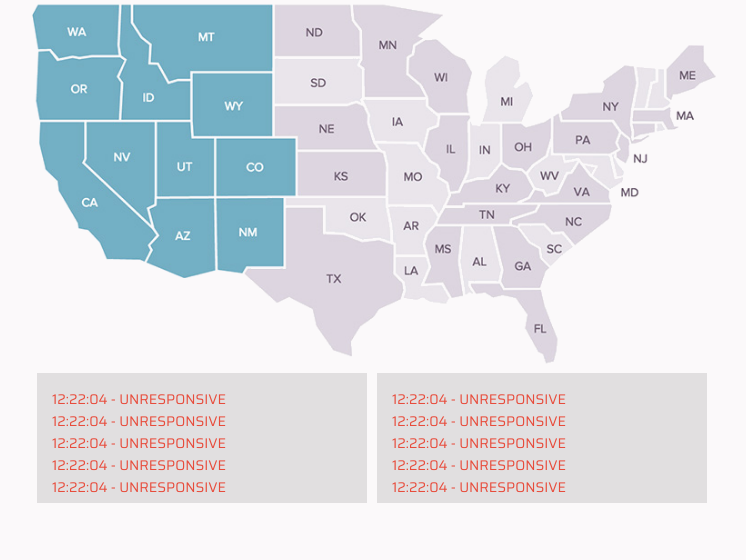
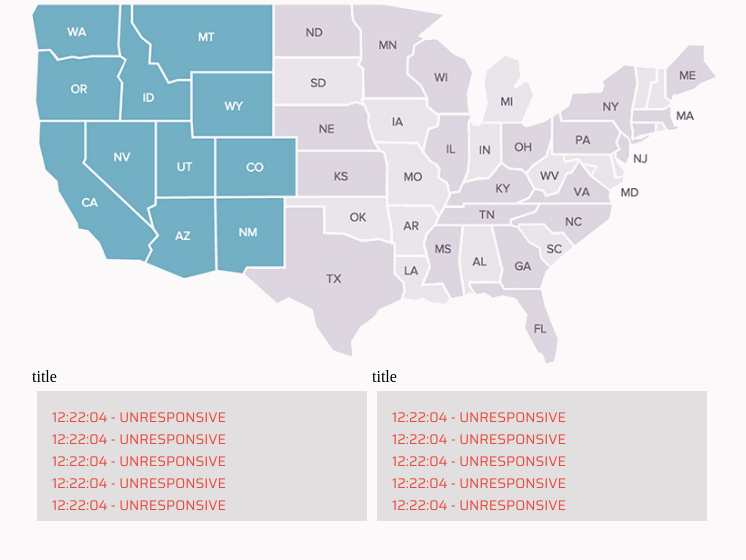
Before and after one commit to MattYar/clj8demodev, a PHP site: page / in a window 1280 px wide. Shown: the part 118-678 px from the top of the page, without its empty margins (268-1014 px from the left). Run offline with PHP 8.4, Linux system fonts and the light colour scheme; data that the repository does not hold is empty.

Commit message:
Updating

```diff
--- a/index.php
+++ b/index.php
@@ -12,10 +12,10 @@
     $(function () {
         var interval = setInterval(function() {
             $.post("ping.php", {url: 'http://clj8demo-prod-wapp.azurewebsites.net/'}, function(data, status){
-                $("#ping-west").prepend(data +'<br>');
+                $("#ping-west #box").prepend(data +'<br>');
             });
             $.post("ping.php", {url: 'http://clj8demo-dev-wapp.azurewebsites.net/'}, function(data, status){
-                $("#ping-east").prepend(data +'<br>');
+                $("#ping-east #box").prepend(data +'<br>');
             });
         }, 1000);
     });
@@ -26,8 +26,14 @@
     <h1></h1>
     <img src="us.png" id=us>
     <div id=ping>
-        <div id="ping-east"></div>
-        <div id="ping-west"></div>
+        <div id="ping-east">
+            <div id=title>title</div>
+            <div id=box></div>
+        </div>
+        <div id="ping-west">
+            <div id=title>title</div>
+            <div id=box></div>
+        </div>
     </div>
 </body>
 
--- a/style.css
+++ b/style.css
@@ -19,10 +19,10 @@ img#us {
     width: 700px;
 }
 #ping {
-   display: flex;
+  display: flex;
   justify-content: center;
 }
-#ping div {
+#ping #box {
     background: rgba(0,0,0,.1);
     margin: 5px;
     padding: 15px;
```
